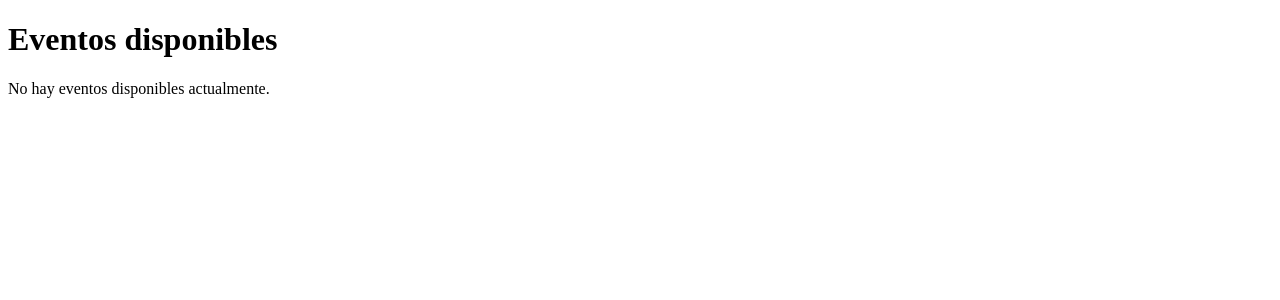
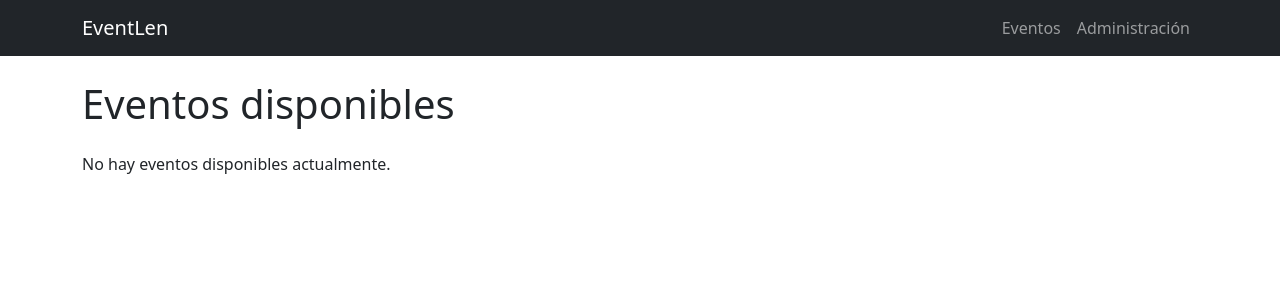
Before and after one commit to dana-iesrincon/EventLen, a Django app: page /events/ in a window 1280 px wide. Shown: the top 300 px of the page. Run offline with Django 5.2, Linux system fonts and the light colour scheme; data that the repository does not hold is empty.

Commit message:
feat: añadir plantilla base y estilos con Bootstrap

```diff
--- /dev/null
+++ b/events/templates/base.html
@@ -0,0 +1,38 @@
+<!DOCTYPE html>
+<html lang="es">
+<head>
+    <meta charset="UTF-8">
+    <meta name="viewport" content="width=device-width, initial-scale=1.0">
+
+    <title>{% block title %}EventLen{% endblock %}</title>
+
+    <link
+        href="https://cdn.jsdelivr.net/npm/bootstrap@5.3.8/dist/css/bootstrap.min.css"
+        rel="stylesheet"
+    >
+</head>
+
+<body>
+
+    <nav class="navbar navbar-expand-lg bg-dark navbar-dark">
+        <div class="container">
+            <a class="navbar-brand" href="/events/">EventLen</a>
+
+            <div class="navbar-nav">
+                <a class="nav-link" href="/events/">Eventos</a>
+                <a class="nav-link" href="/admin/">Administración</a>
+            </div>
+        </div>
+    </nav>
+
+    <main class="container py-4">
+        {% block content %}
+        {% endblock %}
+    </main>
+
+    <script
+        src="https://cdn.jsdelivr.net/npm/bootstrap@5.3.8/dist/js/bootstrap.bundle.min.js">
+    </script>
+
+</body>
+</html>
--- a/events/templates/events/event_list.html
+++ b/events/templates/events/event_list.html
@@ -1,19 +1,29 @@
-<!DOCTYPE html>
-<html lang="es">
-<head>
-    <meta charset="UTF-8">
-    <meta name="viewport" content="width=device-width, initial-scale=1.0">
-    <title>Eventos | EventLen</title>
-</head>
-<body>
+{% extends "base.html" %}
 
-    <h1>Eventos disponibles</h1>
+{% block title %}
+Eventos | EventLen
+{% endblock %}
+
+{% block content %}
+
+<h1 class="mb-4">Eventos disponibles</h1>
+
+<div class="row g-4">
 
     {% for event in events %}
-        <article>
-            <h2>{{ event.title }}</h2>
 
-            <p>{{ event.description }}</p>
+        <div class="col-md-6 col-lg-4">
+            <div class="card h-100">
+
+                <div class="card-body">
+
+                    <h2 class="card-title h4">
+                        {{ event.title }}
+                    </h2>
+
+                    <p class="card-text">
+                        {{ event.description }}
+                    </p>
 
                     <p>
                         <strong>Categoría:</strong>
@@ -46,12 +56,20 @@
                             {{ event.minimum_age }} años
                         </p>
                     {% endif %}
-        </article>
 
-        <hr>
+                </div>
+
+            </div>
+        </div>
+
     {% empty %}
+
+        <div class="col">
             <p>No hay eventos disponibles actualmente.</p>
+        </div>
+
     {% endfor %}
 
-</body>
-</html>
+</div>
+
+{% endblock %}
```
Lines whose indentation alone changed are shown as unchanged.
